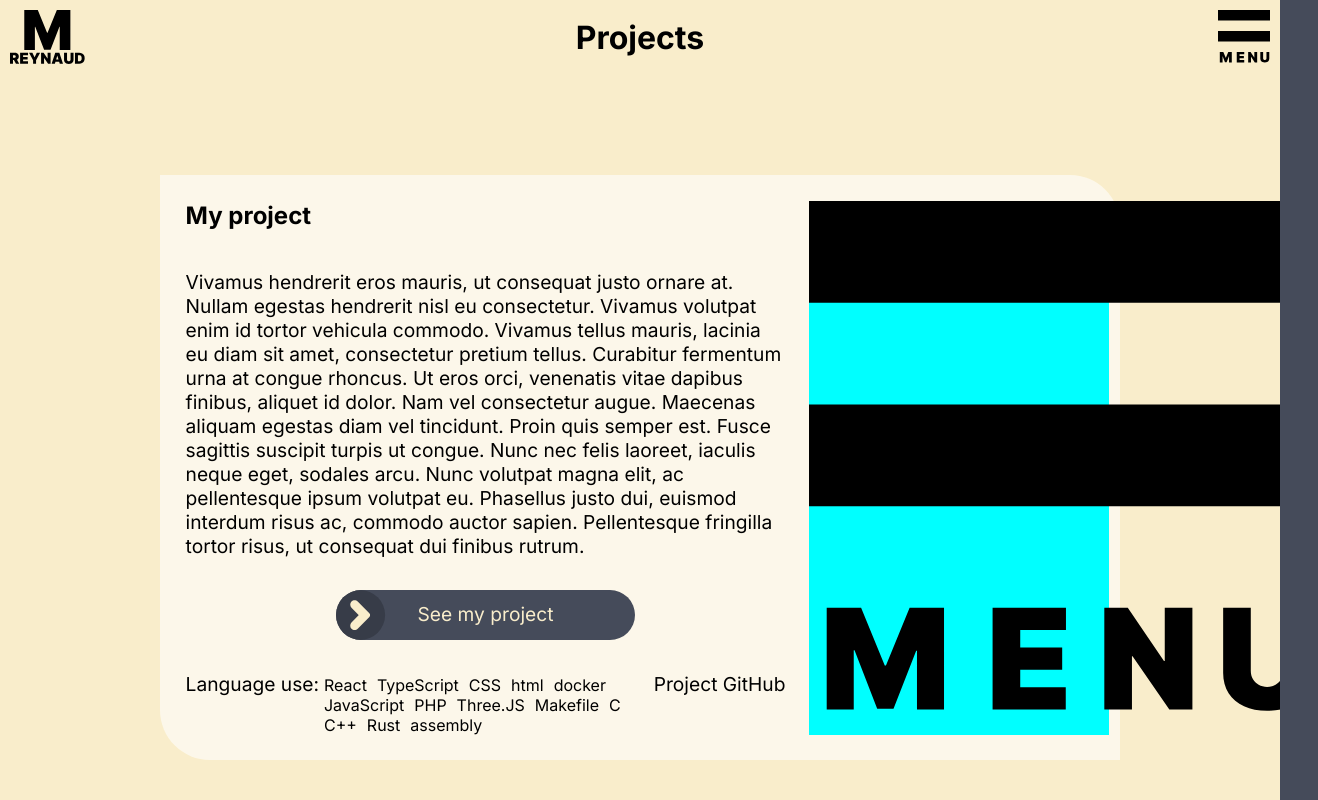
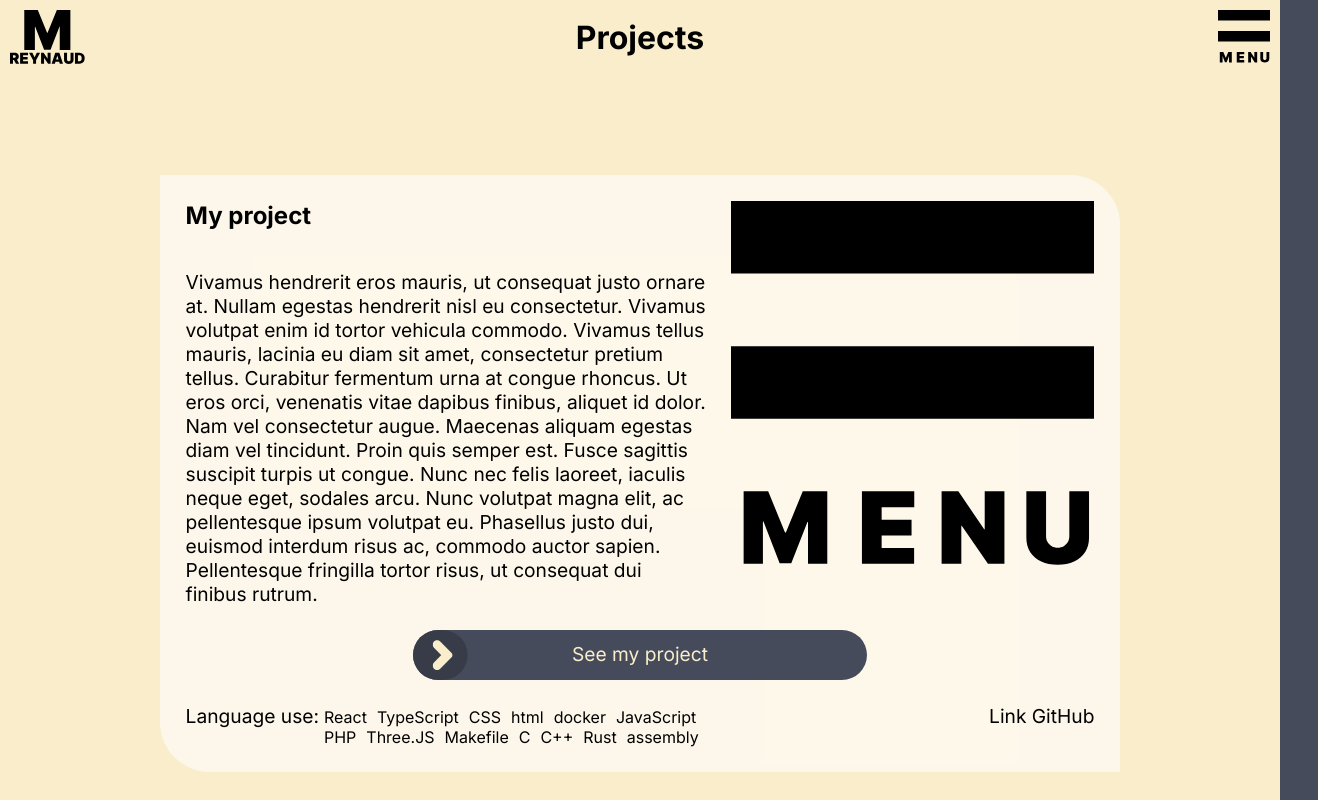
Before and after one commit to mreynaud42/my_showcase_website, a React (Vite) app: page /projects in a window 1280 px wide. Shown: the top 800 px of the page, 1318 px wide, since content can reach past the window. Built offline with nearby package versions, Linux system fonts and the light colour scheme.

Commit message:
change layout projectDiv to grid

```diff
--- a/src/components/ProjectDiv.tsx
+++ b/src/components/ProjectDiv.tsx
@@ -26,11 +26,15 @@ export default function ProjectDiv({ project }: ProjectDivProps) {
                         <p key={index}>{projectP}</p>
                     ))}
                 </div>
+            </div>
+            {project.img && (
+                <div className="project-img"><img src={project.img} alt={`project project${project.id}`} /></div>
+            )}
+            <div className="footer">
                 <div className="button">
                     <ButtonCTA href={project.href} cta="See my project"/>
                 </div>
-                <div className="footer">
-                    <div>
+                <div className="language-use">
                     <p>Language use:</p>
                     <div className="languages">
                         {project.languageUse.map((language, index) => (
@@ -38,12 +42,10 @@ export default function ProjectDiv({ project }: ProjectDivProps) {
                         ))}
                     </div>
                 </div>
-                    <a href={project.hrefGithub}>Project GitHub</a>
+                <div className="link">
+                    <a href={project.hrefGithub}>Link GitHub</a>
                 </div>
             </div>
-            {project.img && (
-                <div className="project-img"><img src={project.img} alt={`project project${project.id}`} /></div>
-            )}
         </section>
     );
 }
--- a/src/styles/components/projectDiv.css
+++ b/src/styles/components/projectDiv.css
@@ -1,26 +1,48 @@
 
 section.project {
-    display: flex;
-    flex-direction: row;
-    align-items: stretch;
-    justify-content: space-between;
+    display: grid;
+    grid-template-columns: 1fr 40%;
+    grid-template-rows: auto;
+    grid-template-areas:
+        "text img"
+        "footer footer";
+    grid-column-gap: 1.5rem;
+    grid-row-gap: 1.5rem;
+}
+
+section.project:not(:has(.project-img)) {
+    grid-template-columns: 1fr;
+    grid-template-areas:
+        "text"
+        "footer";
 }
 
 section.project div.project-img {
-   flex: 0 0 33%;
-   background-color:aqua;
+   grid-area: img;
 }
 
 section.project div.project-img img {
-    height: 100%;
+    position: sticky;
+    top: 0;
+
+    height: auto;
+    width: 100%;
+    max-width: 100%;
+
+    display: block;
 }
 
 section.project div.project-text {
-    flex: 1 0 66%;
+    grid-area: text;
 
     display: flex;
     flex-direction: column;
     gap: 2rem;
+}
+
+section.project div.project-description {
+    position: sticky;
+    top: 0;
 }
 
 section.project div.project-description h2 {
@@ -32,13 +54,35 @@ section.project div.project-description p {
 }
 
 section.project div.footer {
-    display: flex;
-    flex-direction: row;
-    justify-content: space-between;
+    grid-area: footer;
+
+    display: grid;
+    grid-template-columns: 1fr 40%;
+    grid-template-rows: auto;
+    grid-template-areas:
+        "button button"
+        "language link";
+    grid-column-gap: 1.5rem;
+    grid-row-gap: 1.5rem;
 }
 
-section.project div.footer > div {
-    max-width: 80%;
+section.project div.footer div.button {
+    grid-area: button;
+}
+
+section.project div.footer div.button svg{
+    color: var(--primary-color);;
+}
+
+section.project div.footer div.link {
+    grid-area: link;
+
+    text-align: right;
+}
+
+section.project div.footer div.language-use {
+    grid-area: language;
+
     display: flex;
     align-items: baseline;
 }
```
Lines whose indentation alone changed are shown as unchanged.
